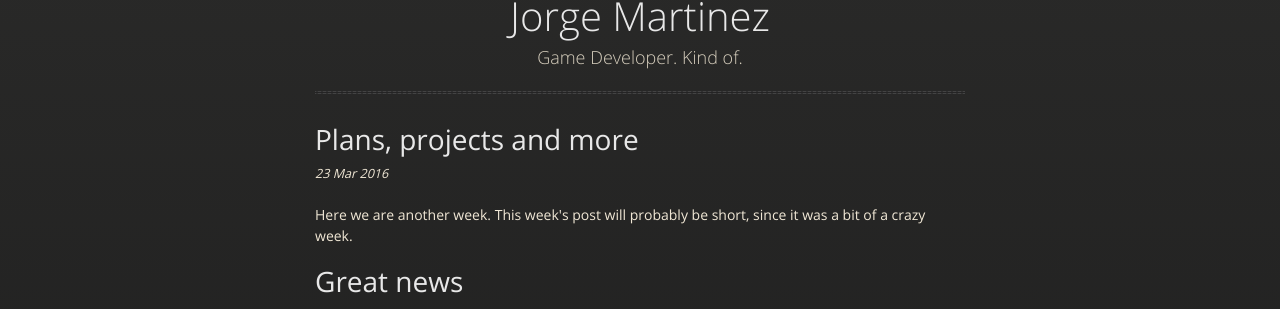
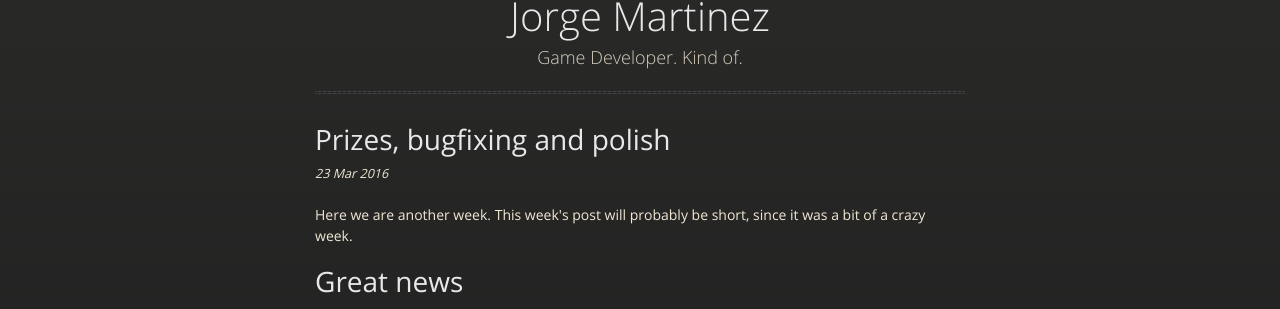
Before and after one commit to Sasurai/Sasurai.github.io, a Jekyll site: the page built from _posts/2016-04-04-bugfixing-polish.md, in a window 1280 px wide and 1208 px high. Shown: the part 102-411 px from the top of the window. Built offline with Jekyll 4.4.1, drawn with Linux system fonts in a browser that asks for light colours; nearby versions of some CDN libraries.

Commit message:
Update post title.. this is what happens when you copy paste and post in a hurry XD

```diff
--- a/_posts/2016-04-04-bugfixing-polish.md
+++ b/_posts/2016-04-04-bugfixing-polish.md
@@ -1,6 +1,6 @@
 ---
 layout: post
-title: "Plans, projects and more"
+title: "Prizes, bugfixing and polish"
 date: 23-03-2016
 ---
 
```
